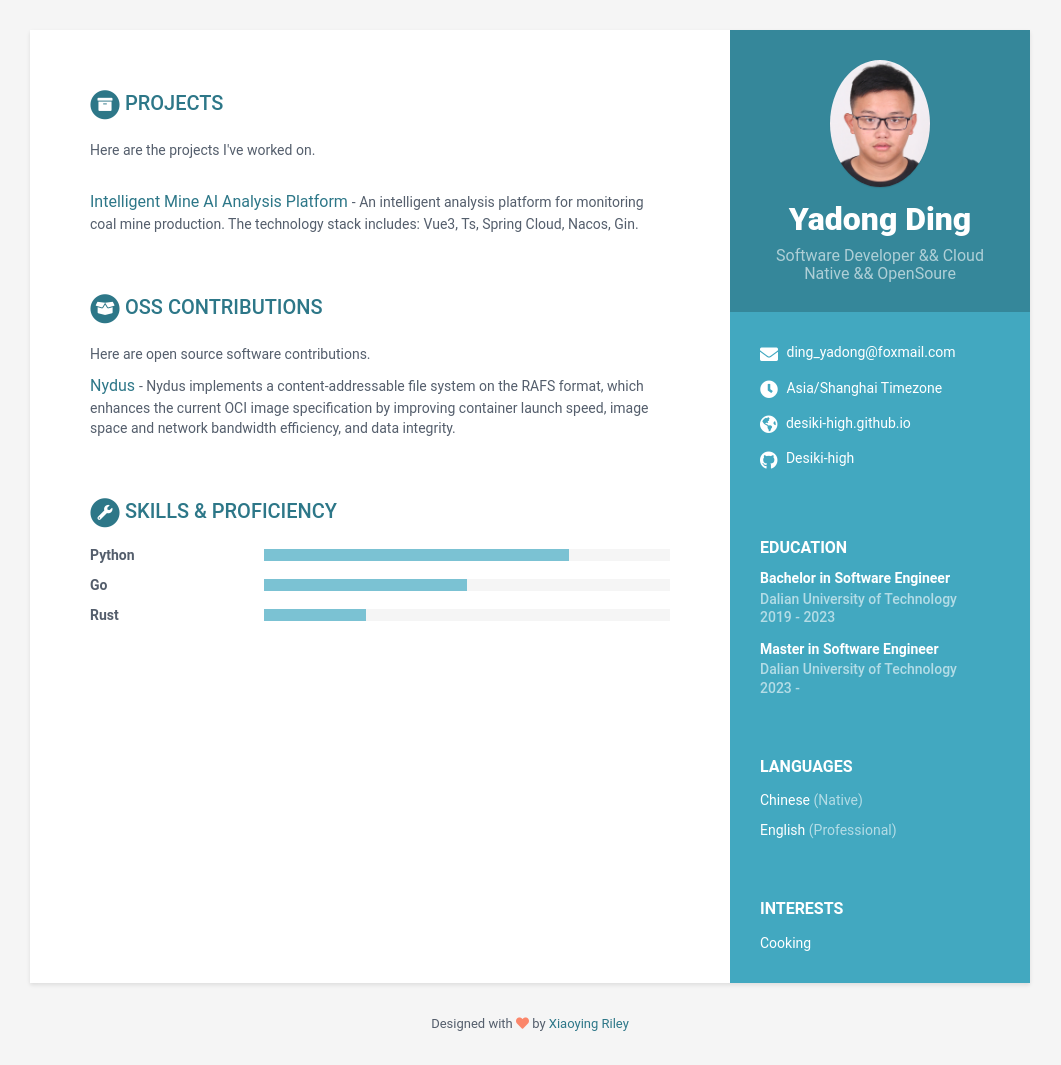
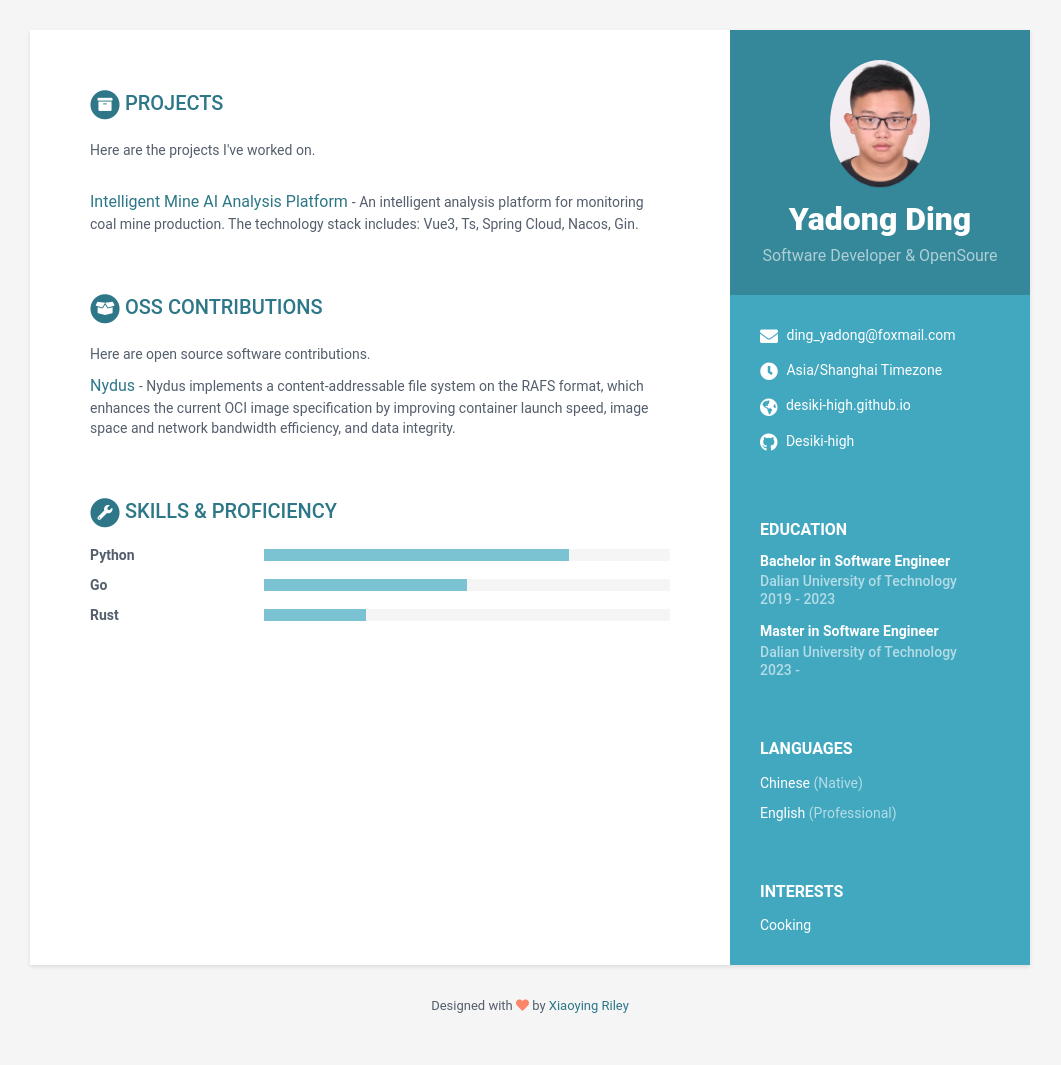
Before and after one commit to yadong-ding/yadong-ding.github.io, a Jekyll site: the page built from index.html, in a window 1280 px wide. Shown: the whole page, without its empty margins (110-1171 px from the left). Built offline with Jekyll 4.4.1, drawn with Linux system fonts in a browser that asks for light colours.

```diff
--- a/_data/data.yml
+++ b/_data/data.yml
@@ -8,13 +8,13 @@ sidebar:
 
     # Profile information
     name: Yadong Ding
-    tagline: Software Developer && Cloud Native && OpenSoure
+    tagline: Software Developer & OpenSoure
     avatar: profile.png
 
     email: ding_yadong@foxmail.com
     timezone: Asia/Shanghai Timezone
     website: desiki-high.github.io
-    github: Desiki-high
+    github: "Desiki-high"
 
     languages:
       title: Languages
@@ -87,7 +87,7 @@ oss:
       Here are open source software contributions.
     contributions:
       - title: Nydus
-        link: "https://github.com/dragonflyoss/image-service"
+        link: https://github.com/dragonflyoss/image-service
         tagline: "Nydus implements a content-addressable file system on the RAFS format, which enhances the current OCI image specification by improving container launch speed, image space and network bandwidth efficiency, and data integrity."
 
 # publications:
```
